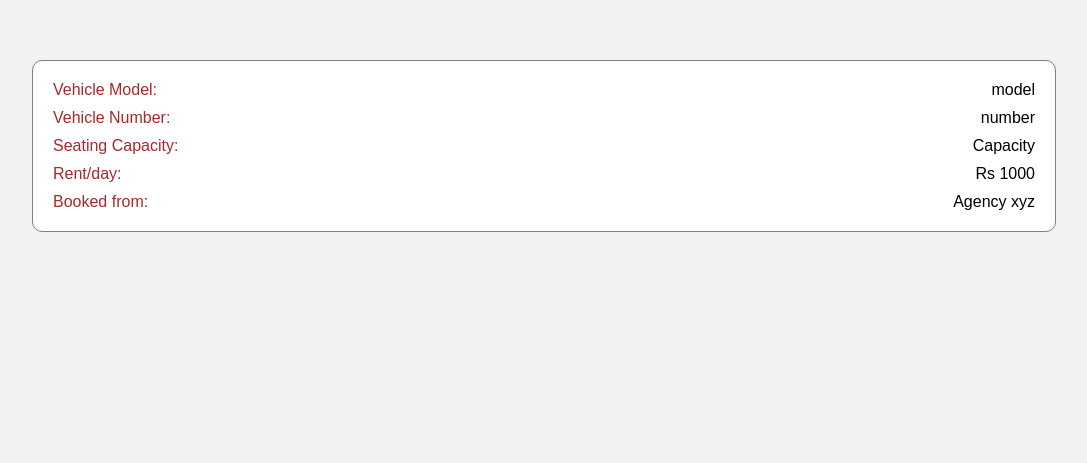
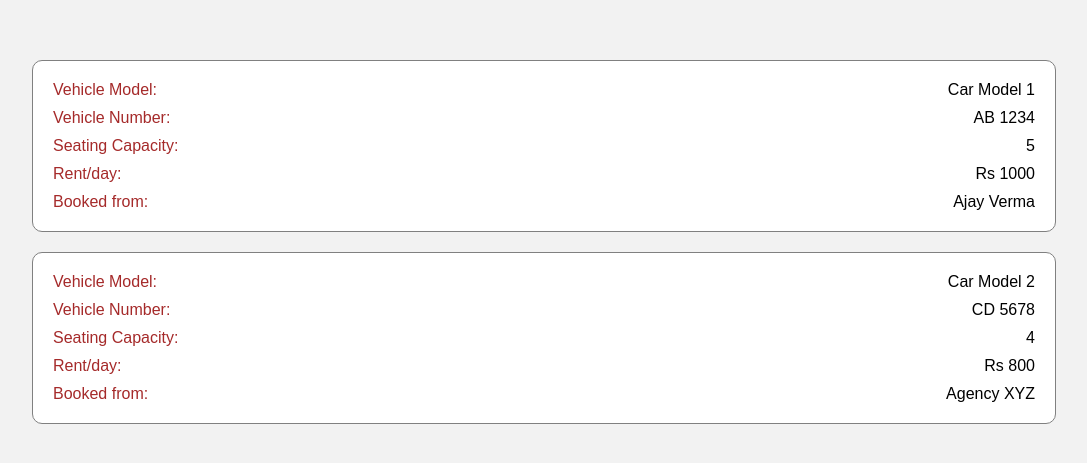
Before and after one commit to Pooja-Lohar25/carRental, a PHP site: page /cars/cars-booked.php in a window 1280 px wide. Shown: the part 90-553 px from the top of the page, without its empty margins (116-1203 px from the left). Run offline with PHP 8.4, Linux system fonts and the light colour scheme.

Commit message:
login users

```diff
--- a/cars/cars-booked.php
+++ b/cars/cars-booked.php
@@ -1,5 +1,8 @@
 <?php
 include('../navbar.php');
+include('../controllers/dbconnect.php');
+
+
 ?>
 
 <head>
@@ -7,37 +10,61 @@ include('../navbar.php');
     <link rel="stylesheet" href="cars.css">
 </head>
 <body>
-        <!-- display user's and agency's booked car-->
+    <!-- display user's and agency's booked car -->
     <div class="booked-cars">
         <div class="cars-container">
+            <?php
+            $cars = [
+                [
+                    'model' => 'Car Model 1',
+                    'number' => 'AB 1234',
+                    'capacity' => 5,
+                    'rent' => 1000,
+                    'booked_by' => 'Ajay Verma',
+                ],
+                [
+                    'model' => 'Car Model 2',
+                    'number' => 'CD 5678',
+                    'capacity' => 4,
+                    'rent' => 800,
+                    'booked_by' => 'Agency XYZ',
+                ],
+                // Add more cars as needed
+            ];
+
+            // Loop through the car data and generate HTML for each car
+            foreach ($cars as $car) {
+                ?>
                 <div class="car-details">
                     <div class="details-grp">
                         <label for="model">Vehicle Model:</label>
-                    <div>model</div>
+                        <div><?= $car['model'] ?></div>
                     </div>
                     <div class="details-grp">
                         <label for="number">Vehicle Number:</label>
-                    <div>number</div>
+                        <div><?= $car['number'] ?></div>
                     </div>
                     <div class="details-grp">
                         <label for="cap">Seating Capacity:</label>
-                    <div>Capacity</div>
+                        <div><?= $car['capacity'] ?></div>
                     </div>
                     <div class="details-grp">
                         <label for="rent">Rent/day:</label>
-                    <div>Rs 1000</div>
+                        <div>Rs <?= $car['rent'] ?></div>
                     </div>
                     <div class="details-grp">
-                    <?php  if($isAgency):?>
+                        <?php if ($isAgency): ?>
                             <label for="booked">Booked by:</label>
-                        <div>Ajay Verma</div>
-                    <?php else:?>
+                            <div><?= $car['booked_by'] ?></div>
+                        <?php else: ?>
                             <label for="booked">Booked from:</label>
-                        <div>Agency xyz</div>
-                    <?php endif?>
+                            <div><?= $car['booked_by'] ?></div>
+                        <?php endif ?>
                     </div>
                 </div>
+                <?php
+            }
+            ?>
         </div>
-
     </div>
 </body>
--- a/controllers/authuser.php
+++ b/controllers/authuser.php
@@ -1,5 +1,7 @@
 <?php
 include('dbconnect.php');
+session_start();
+
 
 $email = $_POST['mail'];
 $pass = $_POST['password'];
@@ -9,7 +11,7 @@ $hashpass = password_hash($pass,PASSWORD_DEFAULT);
 if($conn)
 {
     //check user as agency
-    $checkagency = "SELECT `email`,`password` FROM `agency` WHERE `email`='$email' ";
+    $checkagency = "SELECT `email`,`password`,`agencyid` FROM `agency` WHERE `email`='$email' ";
     $res = mysqli_query($conn,$checkagency);
     if(mysqli_num_rows($res)>0)
     {
@@ -19,6 +21,7 @@ if($conn)
 
         $_SESSION['islogin'] = true;
         $_SESSION['isagency']  = true;
+        $_SESSION['agencyid'] = $row['agencyid'];
         header("location: ../index.php");
         exit();
       }
@@ -34,6 +37,7 @@ if($conn)
       if($verify){
         $_SESSION['islogin'] = true;
         $_SESSION['isagency']  = false;
+        $_SESSION['custid'] = $row['custid'];
         header("location: ../index.php");
         exit();
       }
--- a/controllers/dbconnect.php
+++ b/controllers/dbconnect.php
@@ -11,5 +11,5 @@ $conn = new mysqli($servername, $username, $password, $database);
 if ($conn->connect_error) {
     die("Connection failed: " . $conn->connect_error);
 }
-session_start();
+
 ?>
--- a/controllers/logout.php
+++ b/controllers/logout.php
@@ -3,7 +3,7 @@ session_start();
 
 unset($_SESSION['islogin']);
 header('location:../index.php');
-
+mysqli_close($conn);
 session_destroy();
 
 ?>
```
Also changed, not shown: controllers/addagency.php (+6 -10 lines), controllers/addcar.php (+47 -0 lines), controllers/addcust.php (+8 -11 lines). Lines whose indentation alone changed are shown as unchanged.
